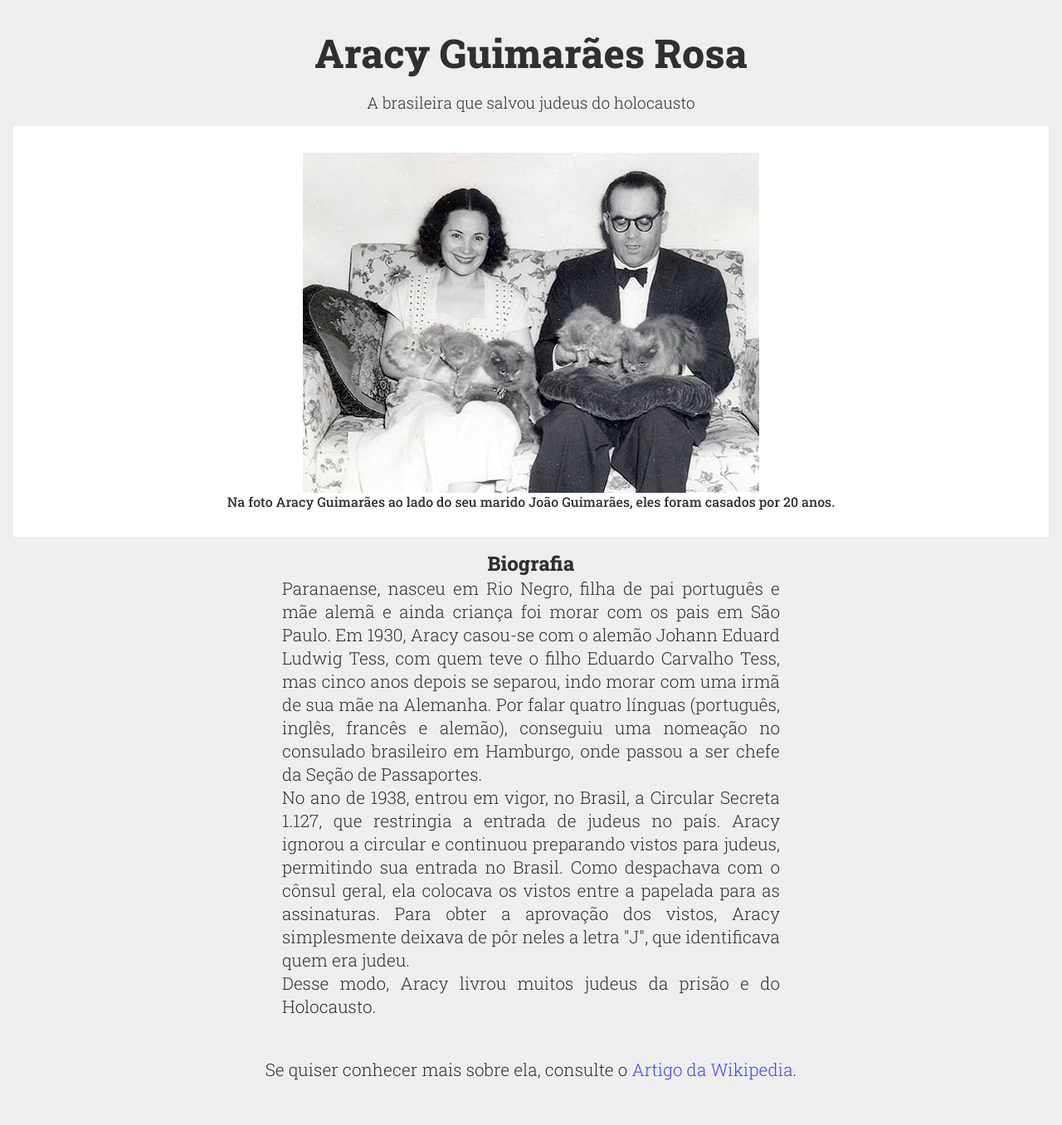
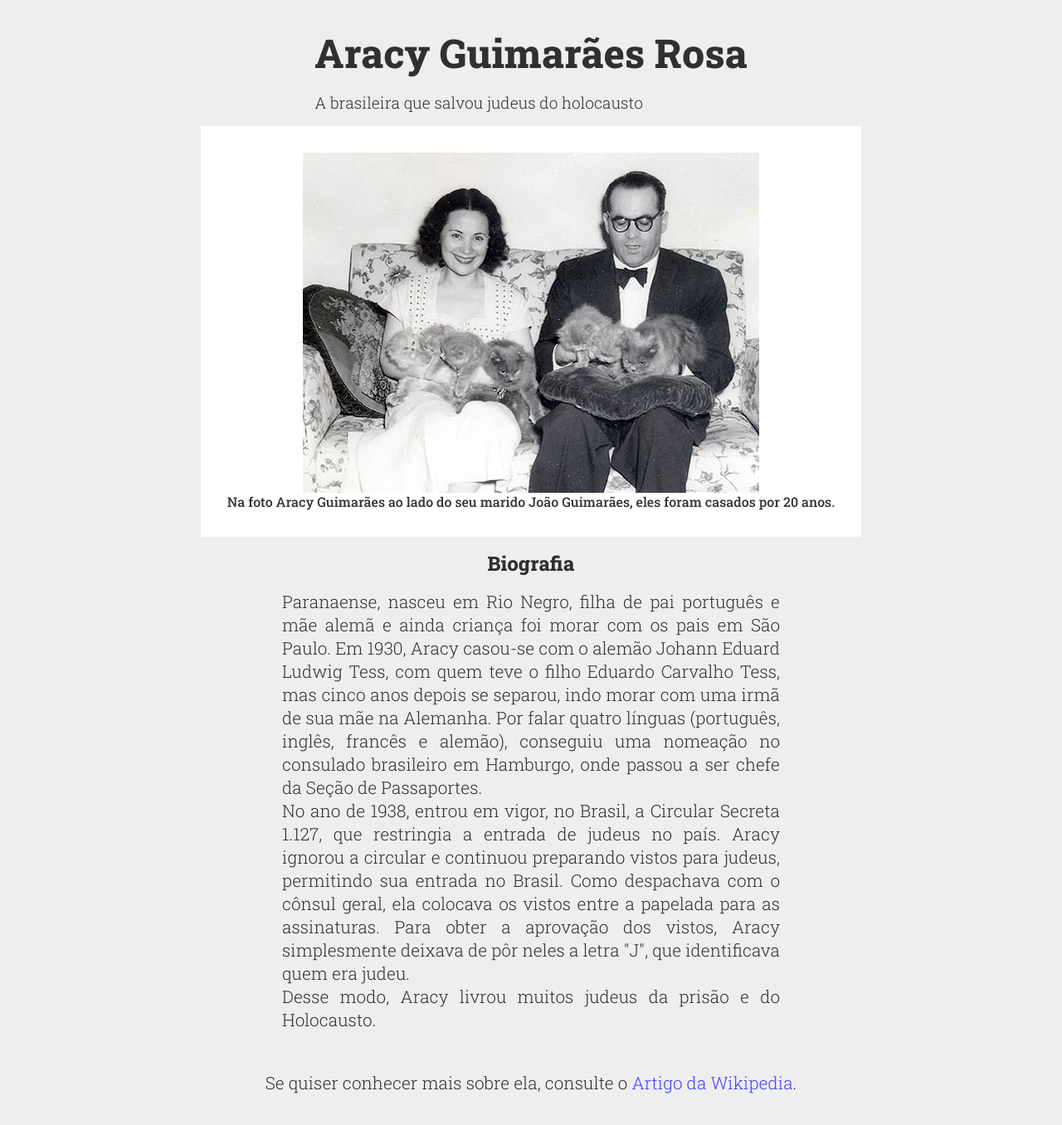
Before and after one commit to jthanlopes/tribute-page, a React app: page / in a window 1280 px wide. Shown: the top 1356 px of the page at 83% size. Before the commit the page ends 1335 px from the top, so only its background shows below. Built offline with nearby package versions, Linux system fonts and the light colour scheme.

Commit message:
Alinhamento da página feito com flex-box

```diff
--- a/src/styles/global.scss
+++ b/src/styles/global.scss
@@ -1,3 +1,4 @@
+/*Begin reset/normalize */
 * {
 	margin: 0;
 	padding: 0;
@@ -22,9 +23,13 @@ a:hover {
 p {
 	font-weight: 300;
 }
+/*End reset/normalize */
 
 #main {
-	text-align: center;
+	display: flex;
+	flex-direction: column;
+	align-items: center;
+
 	font-family: 'Roboto Slab', serif;
 	margin: 2rem 1rem;
 
@@ -40,6 +45,10 @@ p {
 	}
 
 	#img-div {
+		display: flex;
+		flex-direction: column;
+		align-items: center;
+
 		margin-top: 1rem;
 		padding: 2rem;
 		background-color: #fff;
@@ -48,22 +57,24 @@ p {
 			max-width: 100%;
 			display: block;
 			height: auto;
-			margin: 0 auto;
 		}
 	}
 
 	#tribute-info {
+		display: flex;
+		flex-direction: column;
+		align-items: center;
+
 		margin: 1rem;
 
-		h2+p {
+		h2 + p {
 			max-width: 600px;
 			text-align: justify;
-			margin: 0 auto;
+			margin: 1rem 0 3rem;
 		}
 
 		p {
-		 font-size: 1.3rem;
-		 margin-top: 3rem;
+			font-size: 1.3rem;
 		}
 	}
 }
--- a/webpack.config.js
+++ b/webpack.config.js
@@ -16,7 +16,7 @@ module.exports = {
   },
   devServer: {
     static: {
-    	directory: path.resolve(__dirname, 'public')
+      directory: path.resolve(__dirname, 'public')
     }
   },
   plugins: [
```
Also changed, not shown: src/App.jsx (line endings or trailing spaces).
